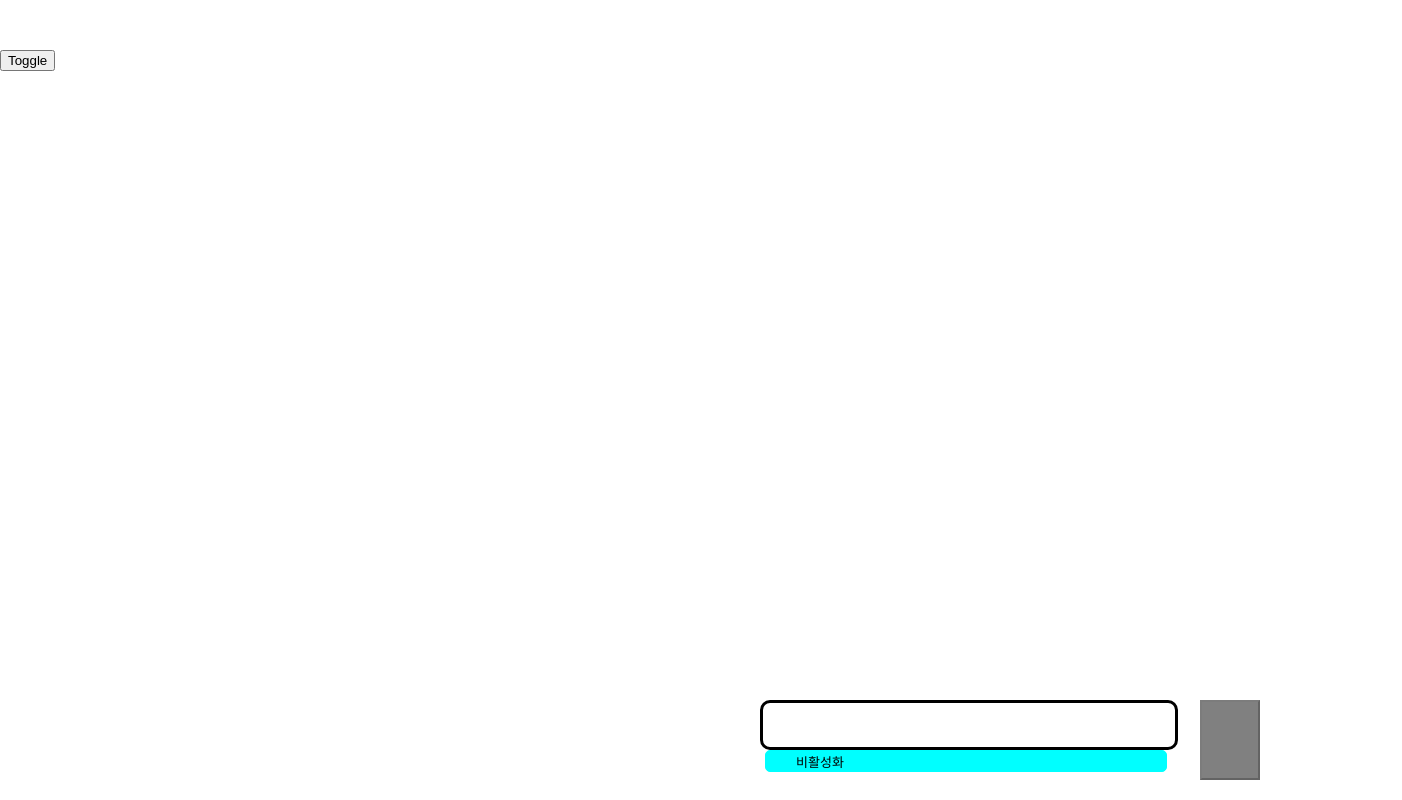
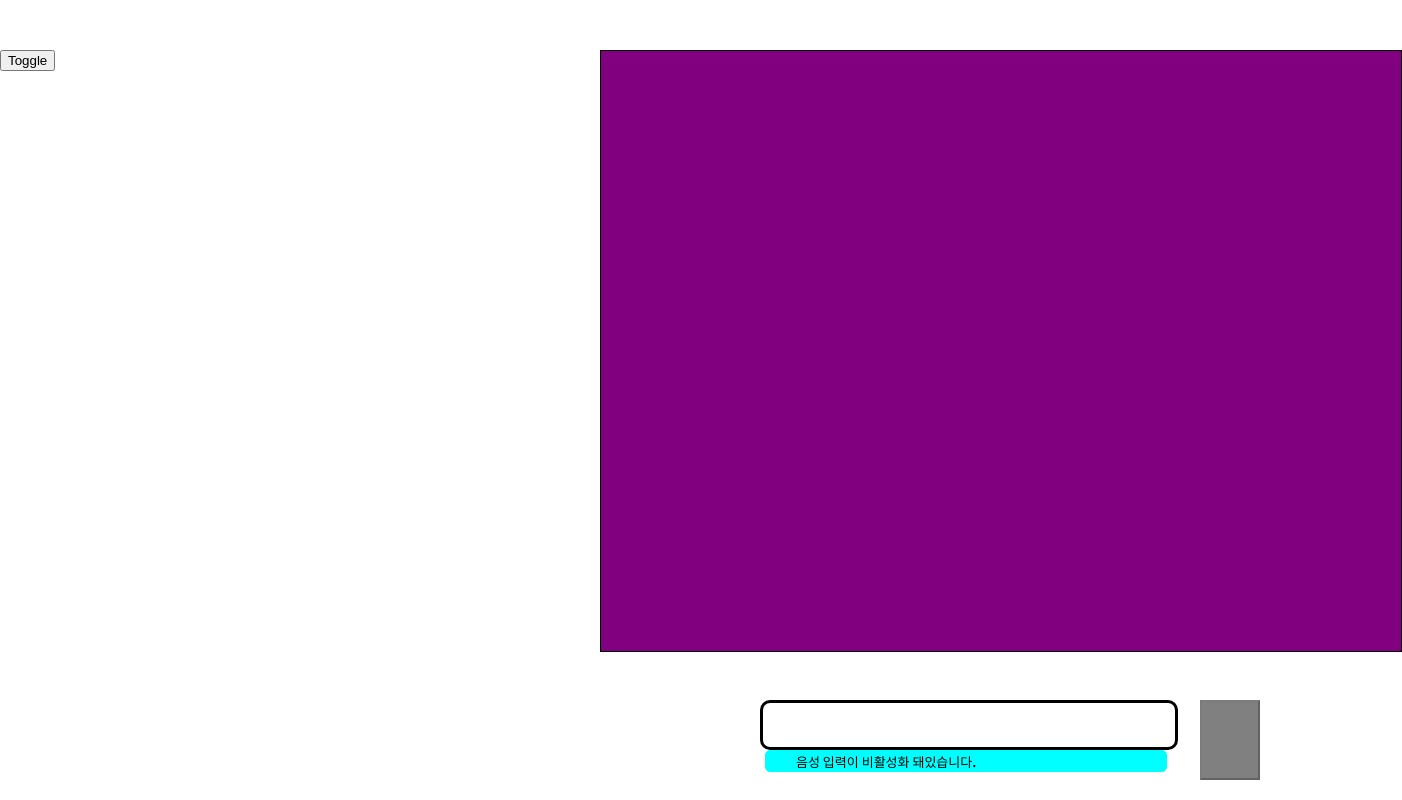
Before and after one commit to hdm0922/2023-SoftwareEngineering, a React (Create React App) app in the folder frontend/frontend-app/: page / in a window 1280 px wide. Shown: the whole page, 1402 px wide, since content can reach past the window. Built offline with nearby package versions, Linux system fonts and the light colour scheme; some icons are missing.

Commit message:
feat: Add main panel

```diff
--- a/frontend/frontend-app/src/App.js
+++ b/frontend/frontend-app/src/App.js
@@ -1,4 +1,5 @@
 import React, { useState } from 'react';
+import MainPanel from './MainPanel';
 import STTButton from './STTButton';
 import ResultTextBox from './ResultTextBox';
 import GenerateAreaButton from './GenerateAreaButton';
@@ -9,7 +10,7 @@ import StateMessageBox from './StateMessageBox';
 const App = () => {
 
     const [inputText, setInputText] = useState('');
-    const [stateMessage, setStateMessage] = useState('비활성화')
+    const [stateMessage, setStateMessage] = useState('음성 입력이 비활성화 돼있습니다.')
 
 
     return (
@@ -17,6 +18,10 @@ const App = () => {
         <div>
             <GenerateAreaButton speechButton={STTButton}
                                 setStateMessage={setStateMessage} />
+
+
+            <MainPanel.ReactElement />
+
 
             <StateMessageBox message={stateMessage}/>
 
--- /dev/null
+++ b/frontend/frontend-app/src/MainPanel.css
@@ -0,0 +1,16 @@
+
+.MainPanel {
+
+    position: absolute;
+    top: 50px;
+    left : 600px;
+
+
+    background-color: purple;
+
+    border: 1px solid;
+
+    width: 800px;
+    height: 600px;
+
+};
--- /dev/null
+++ b/frontend/frontend-app/src/MainPanel.js
@@ -0,0 +1,18 @@
+import React from "react";
+import './MainPanel.css'
+
+const MainPanel = {
+
+};
+
+MainPanel.ReactElement = () => {
+
+    return (
+
+        <div className="MainPanel">
+        </div>
+
+    );
+};
+
+export default MainPanel;
--- a/frontend/frontend-app/src/STTButton.js
+++ b/frontend/frontend-app/src/STTButton.js
@@ -49,7 +49,7 @@ STTButton.Deactivate = function(setStateMessage) {
   if (!this.activated) return;
 
   this.activated = false;
-  setStateMessage("비활성화")
+  setStateMessage("음성 입력이 비활성화 돼있습니다.")
   return;
 };
 
```
